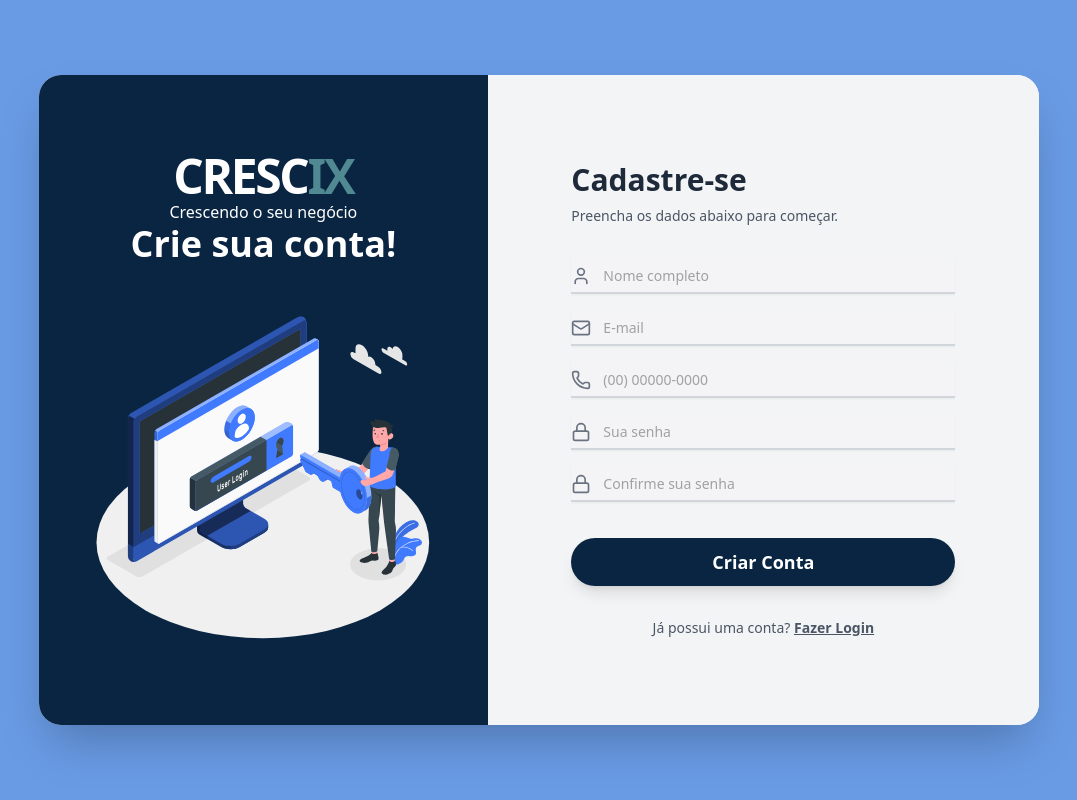
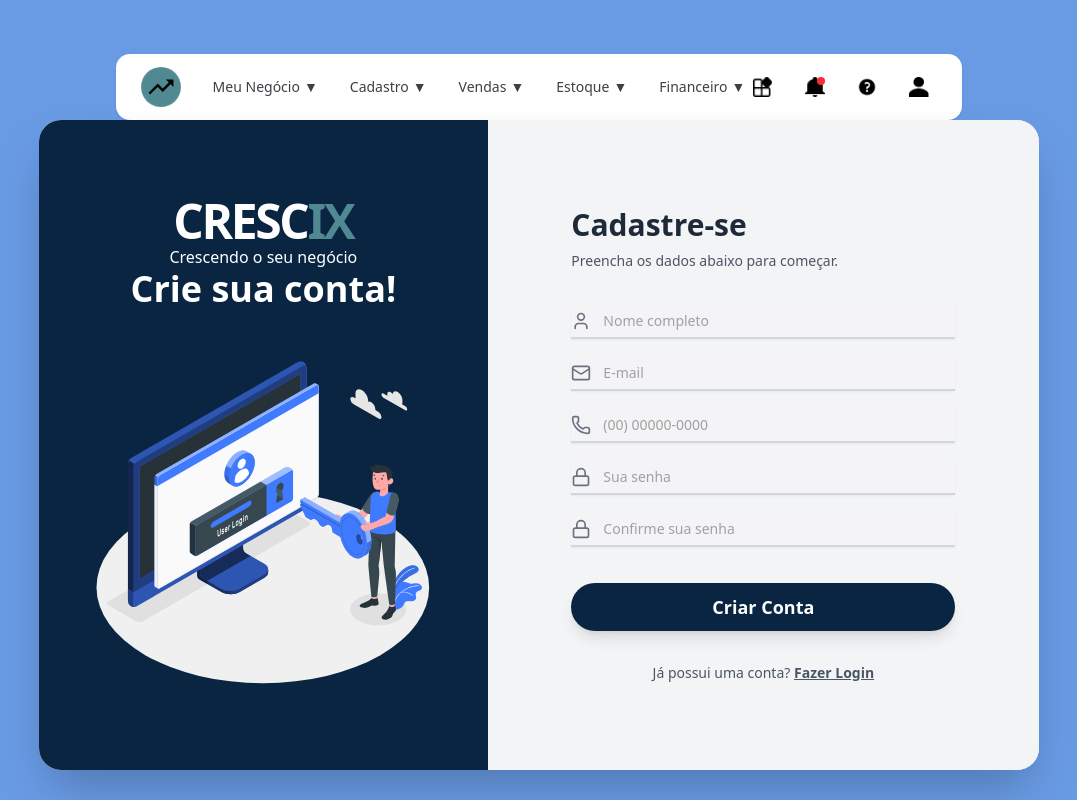
Before and after one commit to crescix/crescix-web, a Next.js app: page /cadastro in a window 1280 px wide. Shown: the whole page, without its empty margins (101-1178 px from the left). Built offline with nearby package versions, Linux system fonts and the light colour scheme.

Commit message:
fix: SideBar na página correta

```diff
--- a/src/app/layout.tsx
+++ b/src/app/layout.tsx
@@ -1,5 +1,6 @@
 import type { Metadata } from "next";
 import { Geist, Geist_Mono, Plus_Jakarta_Sans, Poppins } from "next/font/google";
+import { Sidebar } from "@/components/layout/sidebar";
 import "./globals.css";
 
 const geistSans = Geist({
@@ -35,12 +36,16 @@ export default function RootLayout({
 }: Readonly<{
   children: React.ReactNode;
 }>) {
+
   return (
     <html lang="en">
       <body
         className={`${plusJakartaSans.variable} ${plusJakartaSans.variable} antialiased dark`}
       >
-        <main className="min-h-screen w-full flex items-center justify-center bg-primary md:bg-secondary p-0 md:p-4">
+
+        <main className="min-h-screen w-full flex flex-col items-center justify-center bg-primary md:bg-secondary p-0 md:p-4">
+        {/* TODO: configurar auth e header (não vai aparecer a SideBar na tela de login/cadastro) */}
+        <Sidebar />
         {children}
         </main>
       </body>
--- a/src/app/page.tsx
+++ b/src/app/page.tsx
@@ -1,11 +1,11 @@
 
-import { Sidebar } from "@/components/ui/layout/sidebar"
+import { Sidebar } from "@/components/layout/sidebar"
 import Image from "next/image";
 
 export default function Home() {
   return (
     <>
-    <Sidebar />
+
 
     </>
   );
```
Also changed, not shown: src/components/layout/sidebar.tsx (renamed from src/components/ui/layout/sidebar.tsx).
